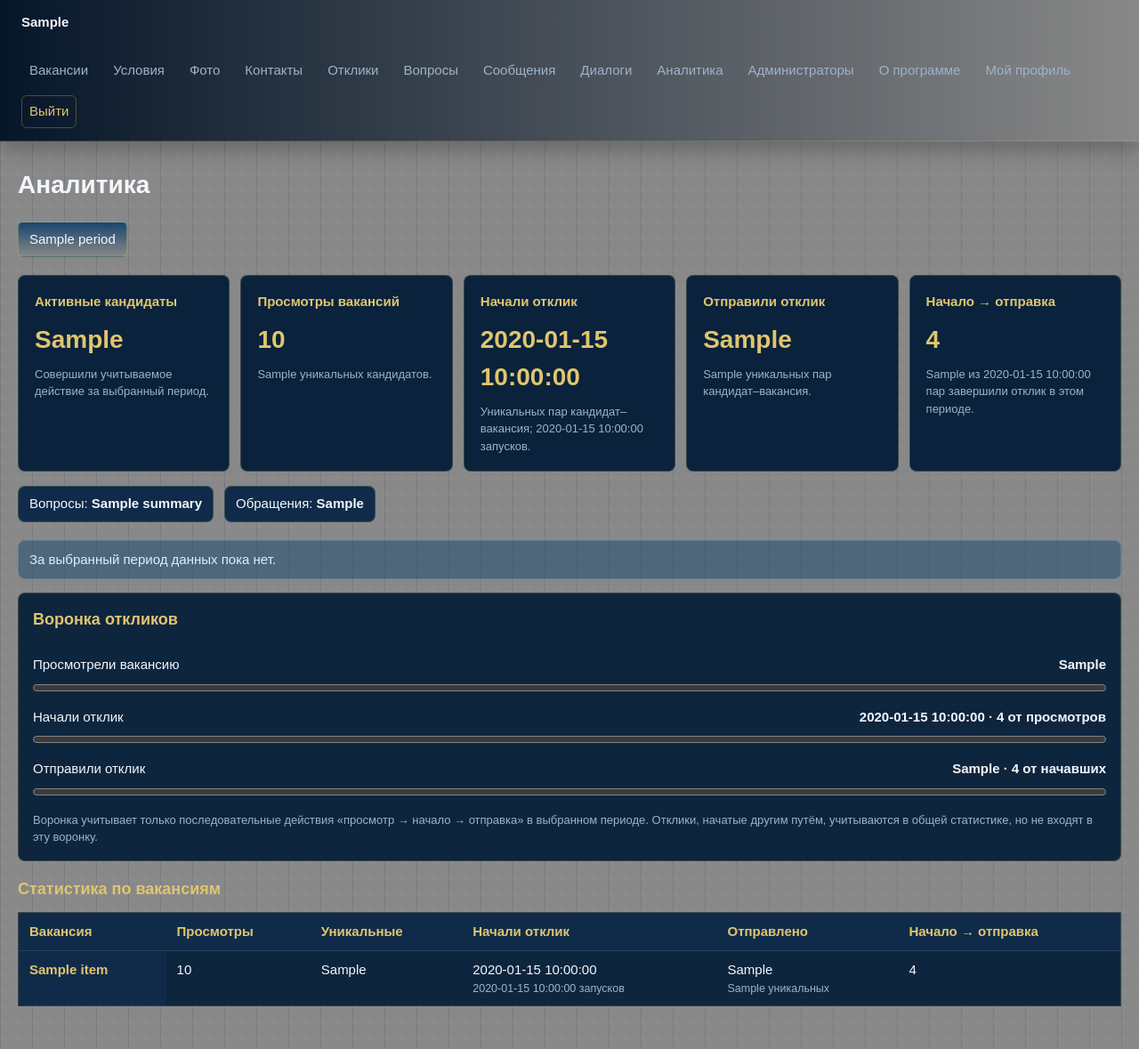
After one commit to Ilmet90/max-hr-recruitment-bot, a FastAPI app: template app/templates/analytics.html in a window 1280 px wide. The commit adds this page. Shown: the whole page at 89% size. Run offline with FastAPI, Linux system fonts and the light colour scheme; the template is opened without the code that fills it: most values are stand-ins (such as "Sample title", 1, 10 or a date in 2020).

Commit message:
Add analytics admin UI and regression tests

```diff
--- a/app/static/style.css
+++ b/app/static/style.css
@@ -54,6 +54,23 @@ nav a:hover { color: var(--theme-light); border-color: var(--line); text-decorat
 .conversation-header form, .chat-retry { margin: 0; }
 .conversation-header form button { width: fit-content; }
 .max-web-link { width: fit-content; }
+.analytics-periods { margin: 0 0 20px; }
+.analytics-periods .selected { border-color: var(--theme-accent); color: var(--theme-accent-light); }
+.analytics-cards { display: grid; grid-template-columns: repeat(auto-fit, minmax(min(100%, 210px), 1fr)); gap: 12px; margin-bottom: 16px; }
+.analytics-card { padding: 18px; border: 1px solid var(--line); border-radius: 8px; background: var(--surface); min-width: 0; }
+.analytics-card h2 { font-size: 15px; margin: 0 0 10px; }
+.analytics-card strong { font-size: 28px; color: var(--theme-accent-light); }
+.analytics-card p { margin: 8px 0 0; color: var(--theme-muted); font-size: 13px; }
+.analytics-secondary { display: flex; flex-wrap: wrap; gap: 12px; margin-bottom: 20px; }
+.analytics-secondary span { border: 1px solid var(--line); border-radius: 8px; padding: 8px 12px; background: var(--surface-2); }
+.analytics-funnel { display: grid; gap: 14px; }
+.funnel-step { display: grid; gap: 6px; }
+.funnel-step div { display: flex; justify-content: space-between; flex-wrap: wrap; gap: 8px; }
+.funnel-step progress { width: 100%; height: 16px; accent-color: var(--theme-accent); }
+.analytics-funnel .small { margin: 0; }
+.analytics-table-wrap { overflow-x: auto; }
+.analytics-table-wrap table { min-width: 760px; }
+.analytics-table-wrap small { display: block; color: var(--theme-muted); }
 .conversation-username { margin: 0; color: var(--theme-muted); }
 .conversation-facts { display: flex; flex-wrap: wrap; gap: 10px 24px; color: var(--theme-muted); }
 .conversation-facts strong { color: var(--theme-light); }
--- /dev/null
+++ b/app/templates/analytics.html
@@ -0,0 +1,46 @@
+{% extends "base.html" %}
+{% block content %}
+{% set s = report.summary %}
+{% set f = report.funnel %}
+<h1>Аналитика</h1>
+<nav class="analytics-periods" aria-label="Период аналитики">
+  {% for key, label in periods.items() %}
+    <a href="/admin/analytics?period={{ key }}" class="button {{ 'selected' if report.period == key else '' }}" {% if report.period == key %}aria-current="page"{% endif %}>{{ label }}</a>
+  {% endfor %}
+</nav>
+<div class="analytics-cards">
+  <article class="analytics-card"><h2>Активные кандидаты</h2><strong>{{ s.active_users }}</strong><p>Совершили учитываемое действие за выбранный период.</p></article>
+  <article class="analytics-card"><h2>Просмотры вакансий</h2><strong>{{ s.vacancy_views_raw }}</strong><p>{{ s.vacancy_viewers_unique }} уникальных кандидатов.</p></article>
+  <article class="analytics-card"><h2>Начали отклик</h2><strong>{{ s.apply_started_unique_pairs }}</strong><p>Уникальных пар кандидат–вакансия; {{ s.apply_started_raw }} запусков.</p></article>
+  <article class="analytics-card"><h2>Отправили отклик</h2><strong>{{ s.applications_submitted_raw }}</strong><p>{{ s.applications_submitted_unique_pairs }} уникальных пар кандидат–вакансия.</p></article>
+  <article class="analytics-card"><h2>Начало → отправка</h2><strong>{{ s.conversion_rate }}</strong><p>{{ s.conversion_submitted }} из {{ s.conversion_started }} пар завершили отклик в этом периоде.</p></article>
+</div>
+<div class="analytics-secondary" aria-label="Другие обращения">
+  <span>Вопросы: <strong>{{ s.questions_sent }}</strong></span>
+  <span>Обращения: <strong>{{ s.appeals_sent }}</strong></span>
+</div>
+{% if not report.has_events %}<p class="notice">За выбранный период данных пока нет.</p>{% endif %}
+<section class="panel analytics-funnel" aria-labelledby="funnel-heading">
+  <h2 id="funnel-heading">Воронка откликов</h2>
+  <div class="funnel-step"><div><span>Просмотрели вакансию</span><strong>{{ f.funnel_viewed }}</strong></div><progress value="{{ f.funnel_viewed }}" max="{{ f.funnel_viewed or 1 }}"></progress></div>
+  <div class="funnel-step"><div><span>Начали отклик</span><strong>{{ f.funnel_started }} · {{ f.view_to_start_rate }} от просмотров</strong></div><progress value="{{ f.funnel_started }}" max="{{ f.funnel_viewed or 1 }}"></progress></div>
+  <div class="funnel-step"><div><span>Отправили отклик</span><strong>{{ f.funnel_submitted }} · {{ f.start_to_submit_rate }} от начавших</strong></div><progress value="{{ f.funnel_submitted }}" max="{{ f.funnel_viewed or 1 }}"></progress></div>
+  <p class="small">Воронка учитывает только последовательные действия «просмотр → начало → отправка» в выбранном периоде. Отклики, начатые другим путём, учитываются в общей статистике, но не входят в эту воронку.</p>
+</section>
+<section aria-labelledby="vacancies-heading">
+  <h2 id="vacancies-heading">Статистика по вакансиям</h2>
+  {% if report.vacancies %}
+  <div class="analytics-table-wrap"><table>
+    <thead><tr><th>Вакансия</th><th>Просмотры</th><th>Уникальные</th><th>Начали отклик</th><th>Отправлено</th><th>Начало → отправка</th></tr></thead>
+    <tbody>{% for item in report.vacancies %}<tr>
+      <th scope="row">{{ item.label }}</th>
+      <td>{{ item.vacancy_views_raw }}</td>
+      <td>{{ item.vacancy_viewers_unique }}</td>
+      <td>{{ item.apply_started_unique_pairs }}<small>{{ item.apply_started_raw }} запусков</small></td>
+      <td>{{ item.applications_submitted_raw }}<small>{{ item.applications_submitted_unique_pairs }} уникальных</small></td>
+      <td>{{ item.conversion_rate }}</td>
+    </tr>{% endfor %}</tbody>
+  </table></div>
+  {% else %}<p class="small">За выбранный период действий по вакансиям нет.</p>{% endif %}
+</section>
+{% endblock %}
--- a/app/templates/base.html
+++ b/app/templates/base.html
@@ -25,6 +25,7 @@
       <a href="/admin/questions">Вопросы</a>
       <a href="/admin/appeals">Сообщения</a>
       <a href="/admin/conversations">Диалоги</a>
+      <a href="/admin/analytics">Аналитика</a>
       <a href="/admin/admins">Администраторы</a>
       {% if has_head_rights %}
         <a href="/admin/settings">Настройки</a>
```
Also changed, not shown: app/admin_web.py (+12 -1 lines), tests/test_analytics.py (added, +206 -0 lines).
